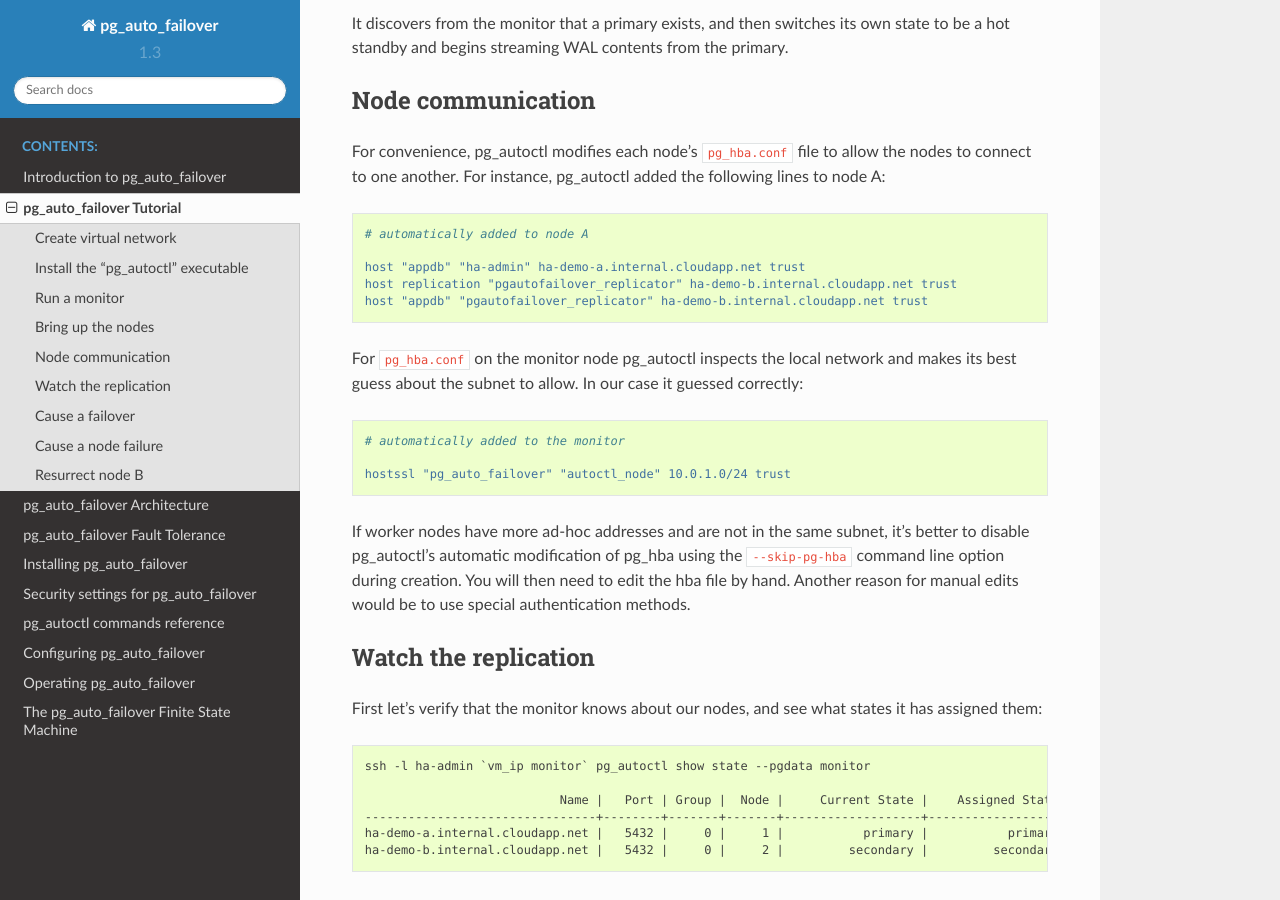
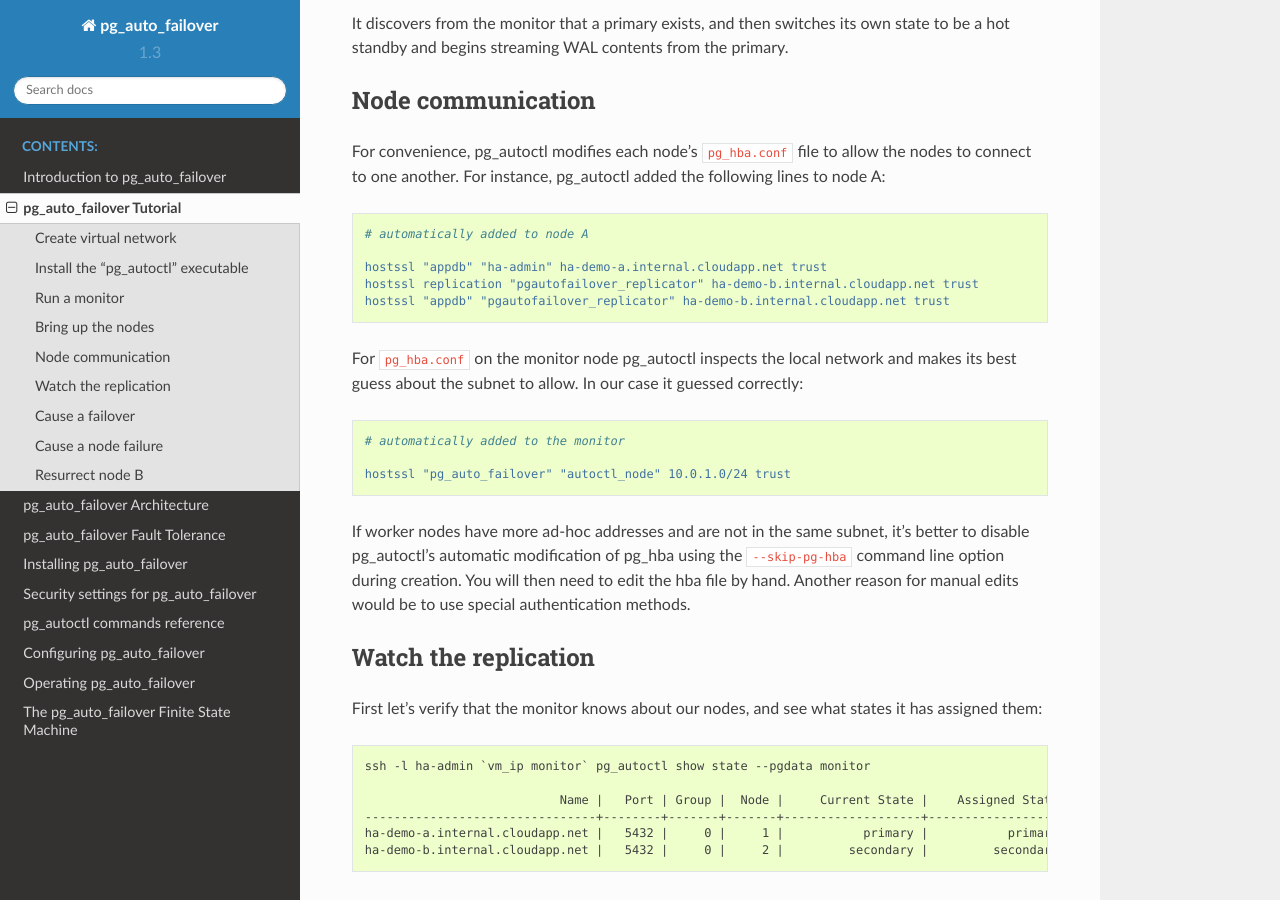
Before and after one commit to hapostgres/pg_auto_failover, a Sphinx documentation site: the page built from docs/tutorial.rst, in a window 1280 px wide and 900 px high, scrolled down 5077 px. Built offline with Sphinx 7.4.7 and the Read the Docs theme 2.0.0, drawn with Linux system fonts in a browser that asks for light colours.

Commit message:
hba uses hostssl now

```diff
--- a/docs/tutorial.rst
+++ b/docs/tutorial.rst
@@ -287,9 +287,9 @@ following lines to node A:
 
    # automatically added to node A
 
-   host "appdb" "ha-admin" ha-demo-a.internal.cloudapp.net trust
-   host replication "pgautofailover_replicator" ha-demo-b.internal.cloudapp.net trust
-   host "appdb" "pgautofailover_replicator" ha-demo-b.internal.cloudapp.net trust
+   hostssl "appdb" "ha-admin" ha-demo-a.internal.cloudapp.net trust
+   hostssl replication "pgautofailover_replicator" ha-demo-b.internal.cloudapp.net trust
+   hostssl "appdb" "pgautofailover_replicator" ha-demo-b.internal.cloudapp.net trust
 
 For ``pg_hba.conf`` on the monitor node pg_autoctl inspects the local network
 and makes its best guess about the subnet to allow. In our case it guessed
```
